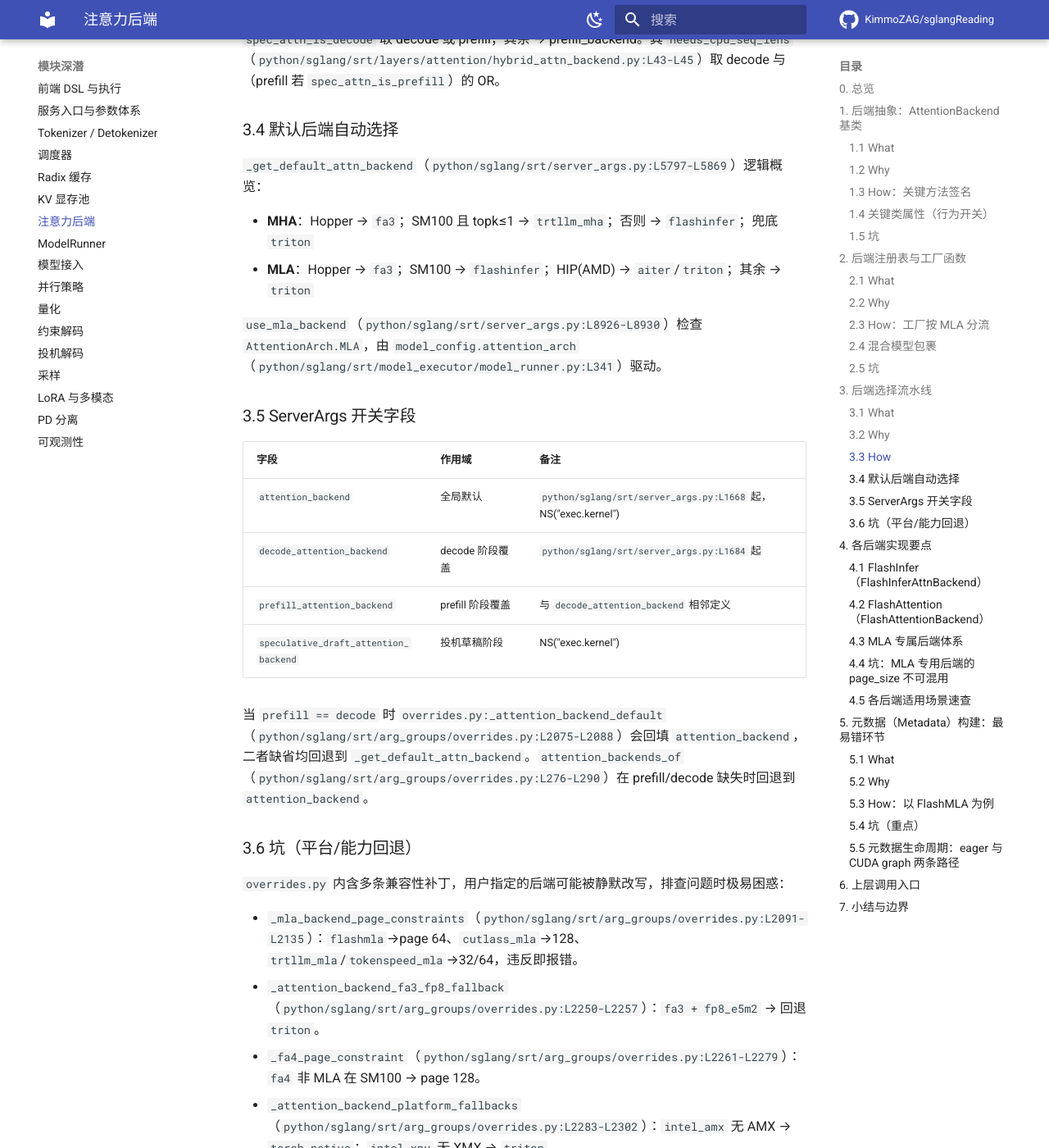
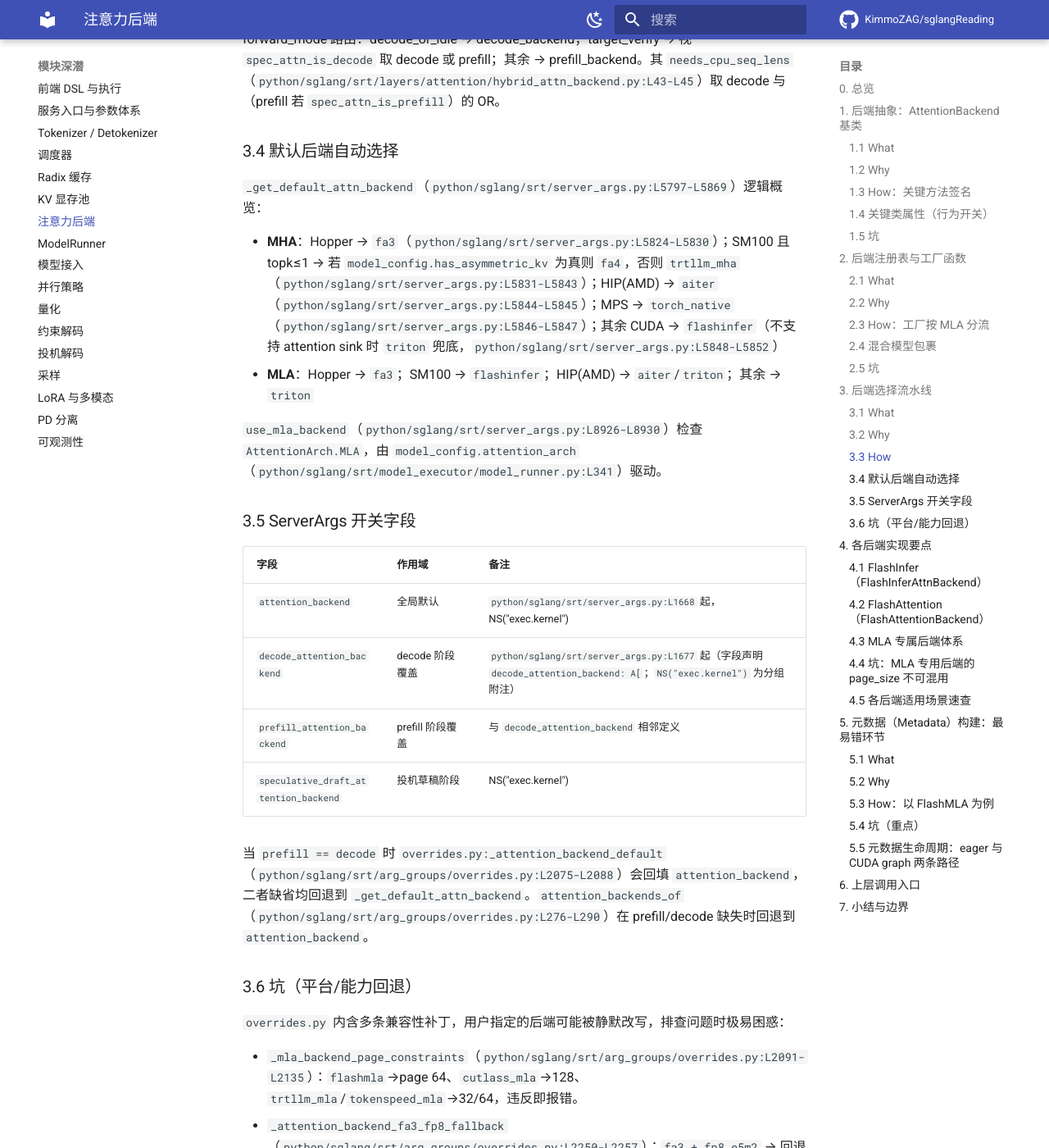
Before and after one commit to KimmoZAG/sglangReading, an MkDocs documentation site: the page built from docs/deep-dive/attention-backends.md, in a window 1280 px wide and 1400 px high, scrolled down 5756 px. Shown: the whole window at 82% size. Built offline with MkDocs 1.6.1 and Material for MkDocs 9.7.7, drawn with Linux system fonts in a browser that asks for light colours; comment, search, counter and statistics services are not loaded; some of the changed text lies outside the part shown.

Commit message:
docs: R4-2 评阅修复 B 批——行号归属修正与 MHA 分支补全
经 codebuddy CLI 评阅(reviewR5_2)后修复（含一处子会话报告夸大未实际修改、已手动补正）：
- attention-backends: resolve_attention_backend_strs 返回 ResolvedAttentionBackendStr 结构体；
  MHA 分支补全 fa4/aiter/torch_native/triton；decode_attention_backend L1684→L1677
- disaggregation: server_args 字段行号 3061→3063、3088→3086；prefill.py:568→569；decode.py:1105→1106
- memory-pool: paged 分配器 page_size 在 dcp 启用时为 page_size*attn_dcp_size
- model-impl: attn_mqa/attn_mha 的 head_dim/v_head_dim 描述修正；
  tie_word_embeddings 锚点 L769-L777→L2969-L2972（修复会话误报已完成，实际未改，已手动修正）

```diff
--- a/docs/deep-dive/attention-backends.md
+++ b/docs/deep-dive/attention-backends.md
@@ -151,7 +151,7 @@
 
 ### 3.3 How
 
-`resolve_attention_backend_strs`（`python/sglang/srt/model_executor/model_runner_components/attention_backend_setup.py:L155-L176`）返回 `(prefill_str, decode_str)` 二元组；投机解码草稿阶段会用 `draft_attention_backend` 再覆盖。
+`resolve_attention_backend_strs`（`python/sglang/srt/model_executor/model_runner_components/attention_backend_setup.py:L155-L176`）返回 `ResolvedAttentionBackendStr` 结构体（含 `.prefill`/`.decode` 字段，`python/sglang/srt/model_executor/model_runner_components/attention_backend_setup.py:L24` 定义、`:176` 返回）；投机解码草稿阶段会用 `draft_attention_backend` 再覆盖。
 
 `build_attention_backends`（`python/sglang/srt/model_executor/model_runner_components/attention_backend_setup.py:L67-L140`）据此构建 `AttentionBackends` 结构体，并把 `prefill_attention_backend_str` / `decode_attention_backend_str` 烙印到后端实例上。
 
@@ -180,7 +180,7 @@
 
 `_get_default_attn_backend`（`python/sglang/srt/server_args.py:L5797-L5869`）逻辑概览：
 
-- **MHA**：Hopper → `fa3`；SM100 且 topk≤1 → `trtllm_mha`；否则 → `flashinfer`；兜底 `triton`
+- **MHA**：Hopper → `fa3`（`python/sglang/srt/server_args.py:L5824-L5830`）；SM100 且 topk≤1 → 若 `model_config.has_asymmetric_kv` 为真则 `fa4`，否则 `trtllm_mha`（`python/sglang/srt/server_args.py:L5831-L5843`）；HIP(AMD) → `aiter`（`python/sglang/srt/server_args.py:L5844-L5845`）；MPS → `torch_native`（`python/sglang/srt/server_args.py:L5846-L5847`）；其余 CUDA → `flashinfer`（不支持 attention sink 时 `triton` 兜底，`python/sglang/srt/server_args.py:L5848-L5852`）
 - **MLA**：Hopper → `fa3`；SM100 → `flashinfer`；HIP(AMD) → `aiter`/`triton`；其余 → `triton`
 
 `use_mla_backend`（`python/sglang/srt/server_args.py:L8926-L8930`）检查 `AttentionArch.MLA`，由 `model_config.attention_arch`（`python/sglang/srt/model_executor/model_runner.py:L341`）驱动。
@@ -190,7 +190,7 @@
 | 字段 | 作用域 | 备注 |
 | --- | --- | --- |
 | `attention_backend` | 全局默认 | `python/sglang/srt/server_args.py:L1668` 起，NS("exec.kernel") |
-| `decode_attention_backend` | decode 阶段覆盖 | `python/sglang/srt/server_args.py:L1684` 起 |
+| `decode_attention_backend` | decode 阶段覆盖 | `python/sglang/srt/server_args.py:L1677` 起（字段声明 `decode_attention_backend: A[`；`NS("exec.kernel")` 为分组附注） |
 | `prefill_attention_backend` | prefill 阶段覆盖 | 与 `decode_attention_backend` 相邻定义 |
 | `speculative_draft_attention_backend` | 投机草稿阶段 | NS("exec.kernel") |
 
```
Also changed, not shown: docs/deep-dive/disaggregation.md (+5 -5 lines), docs/deep-dive/memory-pool.md (+2 -2 lines), docs/deep-dive/model-impl.md (+2 -2 lines).
